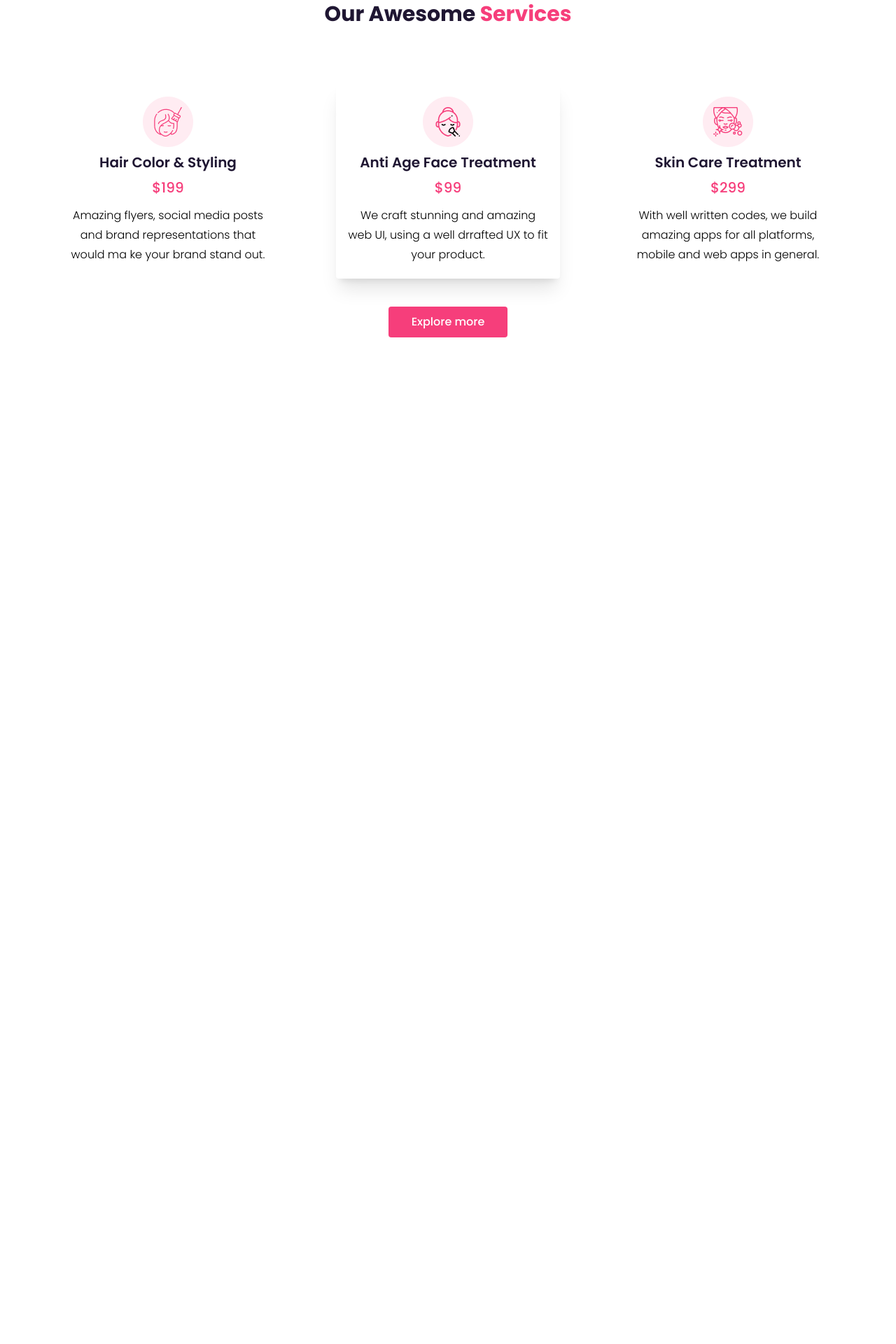
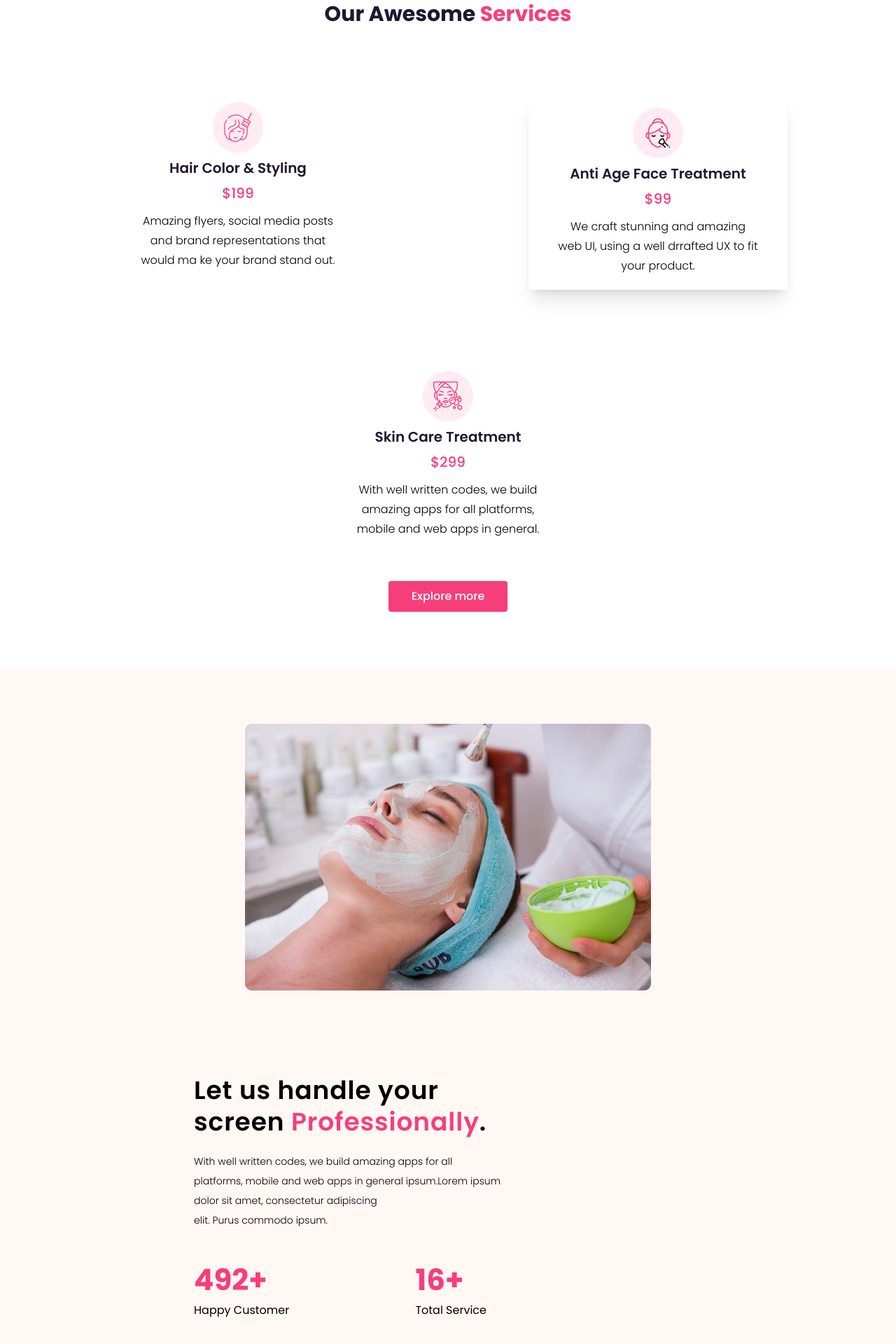
Before and after one commit to sifatullahshoyon/jerins-parlour-client, a React (Vite) app: page / in a window 1280 px wide. Shown: the part 652-2572 px from the top of the page at 70% size. Before the commit the page ends 1214 px from the top, so only its background shows below. Built offline with nearby package versions, Linux system fonts and the light colour scheme.

Commit message:
compleate Professionally Section

```diff
--- a/package.json
+++ b/package.json
@@ -11,6 +11,7 @@
   },
   "dependencies": {
     "react": "^18.2.0",
+    "react-countup": "^6.5.3",
     "react-dom": "^18.2.0",
     "react-helmet-async": "^2.0.5",
     "react-icons": "^5.2.1",
--- a/src/pages/Home/Home/Home.jsx
+++ b/src/pages/Home/Home/Home.jsx
@@ -2,6 +2,7 @@ import React from 'react';
 import Title from '../../../components/Title';
 import Header from '../Header';
 import Services from '../Services';
+import Professionally from '../Professionally';
 
 const Home = () => {
     return (
@@ -9,6 +10,7 @@ const Home = () => {
             <Title title="Home" />
             <Header />
             <Services />
+            <Professionally />
         </div>
     );
 };
--- /dev/null
+++ b/src/pages/Home/Professionally.jsx
@@ -0,0 +1,57 @@
+import React from "react";
+import Container from "../../components/Shared/Container";
+import model2 from "../../assets/images/model-1.png";
+import CountUp from 'react-countup';
+
+const Professionally = () => {
+  return (
+    <section className="py-20 px-10 bg-secondary-color">
+      <Container>
+        <div className="md:flex md:flex-row flex-wrap gap-20 space-y-10 items-center justify-center">
+          {/* Img */}
+          <div>
+            <img src={model2} className="object-cover" alt="model picture" />
+          </div>
+          {/* Content */}
+          <div className="font-Poppins lg:mr-72">
+            <h1 className="text-4xl font-semibold tracking-wide text-balance leading-tight pb-5">
+              Let us handle your <br /> screen{" "}
+              <span className="text-primary-color text-balance">
+                Professionally
+              </span>
+              .
+            </h1>
+            <p className="text-sm font-light leading-7 pb-10">
+              With well written codes, we build amazing apps for all <br />{" "}
+              platforms, mobile and web apps in general ipsum.Lorem ipsum <br />{" "}
+              dolor sit amet, consectetur adipiscing <br /> elit. Purus commodo
+              ipsum.
+            </p>
+            <div className="flex flex-wrap justify-between gap-2">
+              <div className="pb-2">
+                <h1 className="text-[42px] font-bold text-primary-color">
+                <CountUp end={500} duration={10}/>
+                  +
+                </h1>
+                <span className="text-base font-normal text-[#000000] pt-5">
+                  Happy Customer
+                </span>
+              </div>
+              <div className="mr-5">
+                <h1 className="text-[42px] font-bold text-primary-color">
+                <CountUp end={16} duration={10}/>
+                  +
+                </h1>
+                <span className="text-base font-normal text-[#000000] pt-5">
+                  Total Service
+                </span>
+              </div>
+            </div>
+          </div>
+        </div>
+      </Container>
+    </section>
+  );
+};
+
+export default Professionally;
--- a/src/pages/Home/Services.jsx
+++ b/src/pages/Home/Services.jsx
@@ -1,37 +1,58 @@
-import React from 'react';
-import Container from '../../components/Shared/Container';
-import icon1 from "../../assets/images/icon/icon-1.png"
-import icon2 from "../../assets/images/icon/icon-2.png"
-import icon3 from "../../assets/images/icon/icon-3.png"
-import PrimaryBtn from '../../components/Button/PrimaryBtn';
+import React from "react";
+import Container from "../../components/Shared/Container";
+import icon1 from "../../assets/images/icon/icon-1.png";
+import icon2 from "../../assets/images/icon/icon-2.png";
+import icon3 from "../../assets/images/icon/icon-3.png";
+import PrimaryBtn from "../../components/Button/PrimaryBtn";
 
 const Services = () => {
   return (
-        <section className='py-20'>
+    <section className="py-20">
       <Container>
-                <h1 className='text-center font-Poppins font-bold text-3xl pt-10 py-20 text-balance text-text-color'>Our Awesome <span className='text-primary-color'>Services</span></h1>
-                <div className='md:flex md:flex-row justify-center gap-20'>
-                    <div className='w-[370px] flex flex-col justify-center items-center font-Poppins py-5'>
+        <h1 className="text-center font-Poppins font-bold text-3xl pt-10 py-20 text-balance text-text-color">
+          Our Awesome <span className="text-primary-color">Services</span>
+        </h1>
+        <div className="md:flex md:flex-row justify-center gap-20 space-y-4 flex-wrap">
+          <div className="w-[370px] flex flex-col justify-center items-center font-Poppins py-5 mx-auto">
             <img src={icon1} alt="services icon" />
-                        <h2 className='text-xl text-text-color font-semibold py-2'>Hair Color & Styling</h2>
-                        <h6 className='text-primary-color text-xl font-medium pb-3'>$199</h6>
-                        <p className='w-72 leading-7 text-center font-light text-base'>Amazing flyers, social media posts and brand representations that would ma ke your brand stand out.</p>
+            <h2 className="text-xl text-text-color font-semibold py-2">
+              Hair Color & Styling
+            </h2>
+            <h6 className="text-primary-color text-xl font-medium pb-3">
+              $199
+            </h6>
+            <p className="w-72 leading-7 text-center font-light text-base">
+              Amazing flyers, social media posts and brand representations that
+              would ma ke your brand stand out.
+            </p>
           </div>
-                    <div className='w-[370px] flex flex-col justify-center items-center font-Poppins shadow-xl py-5 rounded'>
+          <div className="w-[370px] flex flex-col justify-center items-center font-Poppins shadow-xl py-5 rounded mx-auto">
             <img src={icon2} alt="services icon" />
-                        <h2 className='text-xl text-text-color font-semibold py-2'>Anti Age Face Treatment</h2>
-                        <h6 className='text-primary-color text-xl font-medium pb-3'>$99</h6>
-                        <p className='w-72 leading-7 text-center font-light text-base'>We craft stunning and amazing web UI, using a well drrafted UX to fit your product.</p>
+            <h2 className="text-xl text-text-color font-semibold py-2">
+              Anti Age Face Treatment
+            </h2>
+            <h6 className="text-primary-color text-xl font-medium pb-3">$99</h6>
+            <p className="w-72 leading-7 text-center font-light text-base">
+              We craft stunning and amazing web UI, using a well drrafted UX to
+              fit your product.
+            </p>
           </div>
-                    <div className='w-[370px] flex flex-col justify-center items-center font-Poppins py-5'>
+          <div className="w-[370px] flex flex-col justify-center items-center font-Poppins py-5 mx-auto">
             <img src={icon3} alt="services icon" />
-                        <h2 className='text-xl text-text-color font-semibold py-2'>Skin Care Treatment</h2>
-                        <h6 className='text-primary-color text-xl font-medium pb-3'>$299</h6>
-                        <p className='w-72 leading-7 text-center font-light text-base'>With well written codes, we build amazing apps for all platforms, mobile and web apps in general.</p>
+            <h2 className="text-xl text-text-color font-semibold py-2">
+              Skin Care Treatment
+            </h2>
+            <h6 className="text-primary-color text-xl font-medium pb-3">
+              $299
+            </h6>
+            <p className="w-72 leading-7 text-center font-light text-base">
+              With well written codes, we build amazing apps for all platforms,
+              mobile and web apps in general.
+            </p>
           </div>
         </div>
-                <div className='text-center pt-10'>
-                    <PrimaryBtn props='Explore more' width='w-[170px]'/>
+        <div className="text-center pt-10">
+          <PrimaryBtn props="Explore more" width="w-[170px]" />
         </div>
       </Container>
     </section>
```
Also changed, not shown: 1 other file (tests, documents, lock files or other folders). Lines whose indentation alone changed are shown as unchanged.
